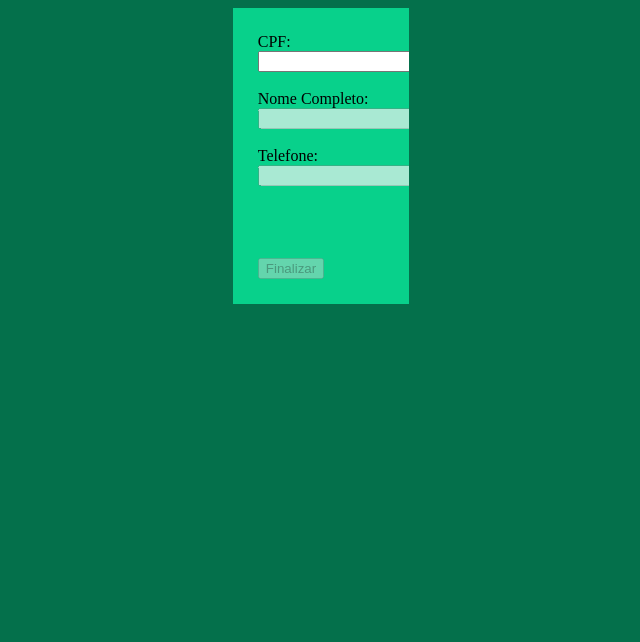
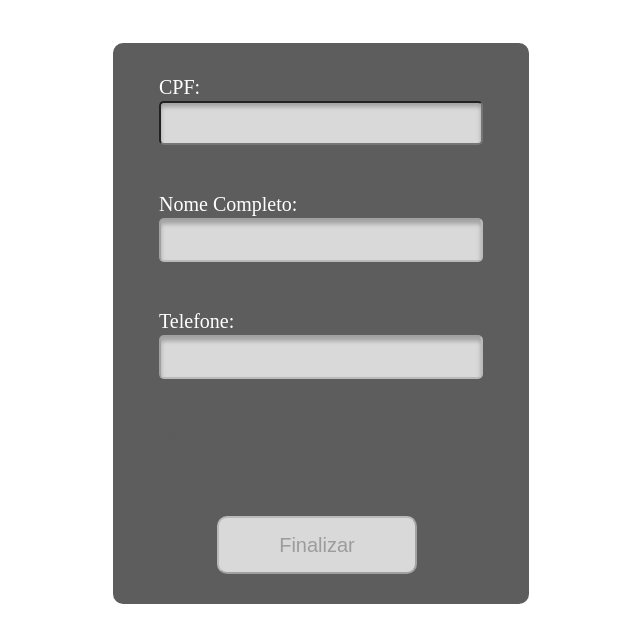
Before and after one commit to marcoasselta/SEAS, a plain HTML site: page index.html in a window 1280 px wide. Shown: the whole page, without its empty margins (319-959 px from the left). Drawn offline with Linux system fonts and the light colour scheme.

Commit message:
aplicação finalizada

```diff
--- a/index.html
+++ b/index.html
@@ -9,16 +9,16 @@
 <body>
     <div id="container">
         <form action="./index.html">
-        <label for="fCPF">CPF:</label><br>
+        <label id="label" name="cpf" for="fCPF">CPF:</label><br>
         <input type="text" id="fCPF" maxlength="14" oninput="isCpf(numCpf)"><br><br>
 
-        <label for="nome">Nome Completo:</label><br>
+        <label id="label" name="nome" for="nome">Nome Completo:</label><br>
         <input type="text" id="nome" onblur="notVazio(habName,habTel)" disabled><br><br>
 
-        <label for="telefone">Telefone:</label><br>
+        <label id="label" name="tel" for="telefone">Telefone:</label><br>
         <input type="text" id="telefone" onblur="notVazio(habName,habTel)" disabled><br><br>
 
-        <label id="observ" for="obs"></label><br>
+        <label id="label" name="obs" id="observ" for="obs">Observação:</label><br>
         <input type="hidden" id="obs" disabled><br><br>
 
         <input type="submit" id="env" value="Finalizar" disabled>
--- a/script.js
+++ b/script.js
@@ -4,7 +4,7 @@ let numCpf = document.getElementById('fCPF')
 let habName = document.querySelector('#nome')
 let habTel = document.querySelector('#telefone')
 let habEnv = document.querySelector('#env')
-
+let raiz = document.documentElement.style
 
 
 console.log(habName)
@@ -65,7 +65,9 @@ function notVazio(nome,telefone){
         if(telefone.value != ""){
             console.log("Todos os campos!")
             document.getElementById('obs').type = 'text'
-            document.getElementById('observ').innerHTML = 'Observação:'
+            raiz.setProperty('--obsColor', '#FFF')
+            document.getElementById('obs').disabled = false
+
         }else{
             console.log("Preencha todos os campos!")
         }
--- a/style.css
+++ b/style.css
@@ -1,13 +1,149 @@
-#container {
-	margin: auto; /*em relação a margem da página*/
-	padding: 25px;  /*em relação a parte interna do objeto*/
-    width: 10%;
-    overflow: hidden;
-    background-color: #08D18B;
+* {
+    padding: 0;
+    margin: 0;
+    box-sizing: border-box;
 }
 
+:root{
+    --obsColor: #5D5D5D;
+
+}
 body {
-    background-color: #04704B;
+    display: flex;
+    padding: 43px 0px 43px 0px;
+    justify-content: center;
+    align-items: center;
+    transition: 1s;
+}
+
+#container {
+
+	width: 416px;
+    height: auto;
+    padding-bottom: 30px;
+    justify-content: center;
 
 
+    border-radius: 10px;
+    background: #5D5D5D;
+    backdrop-filter: blur(2px);
+
 }
+
+
+#container label[name="cpf"]{
+    display: inline-flex;
+    margin-top: 33px;
+    margin-left: 46px;
+
+    color: #FFF;
+    font-family: Monda;
+    font-size: 20px;
+    font-style: normal;
+}
+
+#container label[name="nome"]{
+    display: inline-flex;
+    margin-top: 30px;
+    margin-left: 46px;
+
+    color: #FFF;
+    font-family: Monda;
+    font-size: 20px;
+    font-style: normal;
+}
+
+#container label[name="tel"]{
+    display: inline-flex;
+    margin-top: 30px;
+    margin-left: 46px;
+
+    color: #FFF;
+    font-family: Monda;
+    font-size: 20px;
+    font-style: normal;
+}
+
+#container label[name="obs"]{
+    display: inline-flex;
+    margin-top: 30px;
+    margin-left: 46px;
+
+    color: var(--obsColor);
+    font-family: Monda;
+    font-size: 20px;
+    font-style: normal;
+}
+
+#fCPF {
+    display: inline-flex;
+    margin-top: 2px;
+    margin-left: 46px;
+
+    width: 324px;
+    height: 44px;
+
+    font-size: 20px;
+    border-radius: 5px;
+    background: #D9D9D9;
+    box-shadow: 0px 4px 4px 0px rgba(0, 0, 0, 0.25) inset;
+}
+
+#nome {
+    display: inline-flex;
+    margin-top: 2px;
+    margin-left: 46px;
+
+    width: 324px;
+    height: 44px;
+
+    font-size: 20px;
+    border-radius: 5px;
+    background: #D9D9D9;
+    box-shadow: 0px 4px 4px 0px rgba(0, 0, 0, 0.25) inset;
+}
+
+#telefone {
+    display: inline-flex;
+    margin-top: 2px;
+    margin-left: 46px;
+
+    width: 324px;
+    height: 44px;
+
+    font-size: 20px;
+    border-radius: 5px;
+    background: #D9D9D9;
+    box-shadow: 0px 4px 4px 0px rgba(0, 0, 0, 0.25) inset;
+}
+
+#obs {
+    display: inline-flex;
+    margin-top: 2px;
+    margin-left: 46px;
+
+    width: 324px;
+    height: 44px;
+
+    font-size: 20px;
+    border-radius: 5px;
+    background: #D9D9D9;
+    box-shadow: 0px 4px 4px 0px rgba(0, 0, 0, 0.25) inset;
+}
+
+#env {
+    display: inline;
+    margin-left: 25%;
+    margin-top: 30px;
+
+
+
+    width: 200px;
+    height: 58px;
+
+    font-size: 20px;
+    border-radius: 10px;
+    background: #D9D9D9;
+    backdrop-filter: blur(2px);
+    cursor: pointer;
+}
```
Also changed, not shown: 1 other file.
